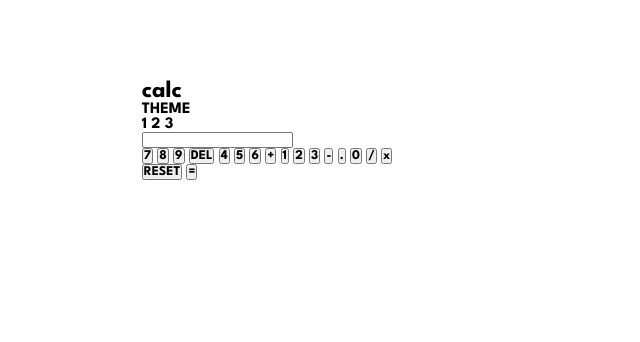
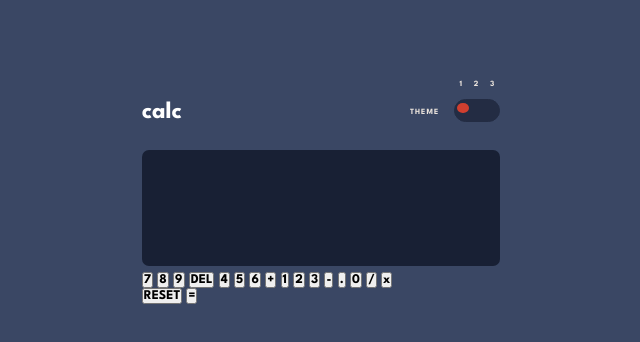
Before and after one commit to uzainmalik123/fr-calc-app, a website built with Vite: page index.html in a window 1280 px wide. Shown: the whole page, without its empty margins (319-959 px from the left). Built offline with nearby package versions, Linux system fonts and the light colour scheme.

Commit message:
changes made

```diff
--- a/index.html
+++ b/index.html
@@ -22,6 +22,7 @@
             <span>3</span>
           </div>
           <div class="themes-button-slider">
+            <div class="themes-button-slider-circle"></div>
             <a href="/" onclick="return false"></a>
             <a href="/" onclick="return false"></a>
             <a href="/" onclick="return false"></a>
--- a/style.css
+++ b/style.css
@@ -67,6 +67,9 @@
     padding: 0;
     font-family: 'League Spartan', sans-serif;
 }
+a {
+    cursor: pointer;
+}
 main {
     display: flex;
     justify-content: center;
@@ -74,6 +77,8 @@ main {
 
     width: 100%;
     height: 100dvh;
+
+    background-color: var(--theme-1-main-background);
 }
 section {
     display: flex;
@@ -82,3 +87,111 @@ section {
     width: 28%;
     height: 80%;
 }
+input {
+    width: 100%;
+    height: 90%;
+    border-radius: 7px;
+    border: none;
+    outline: none;
+    background-color: var(--theme-1-screen-background);
+    display: flex;
+    justify-content: flex-end;
+    align-items: flex-end;
+    color: #fff;
+    font-size: 2.5rem;
+    padding: 0 1.5rem;
+}
+input::-webkit-outer-spin-button,
+input::-webkit-inner-spin-button {
+  -webkit-appearance: none;
+  margin: 0;
+}
+input[type=number] {
+  -moz-appearance: textfield;
+}
+.themes {
+    display: flex;
+    align-items: center;
+    justify-content: space-between;
+
+    width: 100%;
+    height: 10%;
+}
+.themes-text {
+    width: 83%;
+    height: 100%;
+
+    display: flex;
+    justify-content: space-between;
+    align-items: center;
+}
+.themes-text h2 {
+    color: #fff;
+}
+.themes-text span {
+    font-size: 0.5rem;
+    letter-spacing: 1px;
+    color: var(--theme-1-key-background-3);
+}
+.themes-button {
+    width: 13%;
+    height: 100%;
+
+    display: flex;
+    flex-direction: column;
+    align-items: center;
+}
+.themes-button-text {
+    width: 75%;
+    height: 30%;
+
+    display: flex;
+    justify-content: space-between;
+}
+.themes-button-text span {
+    font-size: 0.5rem;
+    color: var(--theme-1-key-background-3);
+}
+.themes-button-slider {
+    width: 100%;
+    height: 35%;
+    position: relative;
+
+    display: flex;
+
+    border: 1px solid var(--theme-1-toggle-background);
+    background-color: var(--theme-1-toggle-background);
+    border-radius: 15px;
+}
+.themes-button-slider a {
+    width: 33%;
+    height: 100%;
+    z-index: 1;
+}
+.themes-button-slider a:nth-child(2) {
+    border-top-left-radius: inherit;
+    border-bottom-left-radius: inherit;
+}
+.themes-button-slider a:nth-child(4) {
+    border-top-right-radius: inherit;
+    border-bottom-right-radius: inherit;
+}
+.themes-button-slider-circle {
+    position: absolute;
+    width: 0.75rem;
+    height: 0.65rem;
+    border: none;
+    outline: none;
+    border-radius: 50%;
+    margin-top: 0.15rem;
+    margin-left: 0.17rem;
+    background-color: var(--theme-1-key-background-2);
+}
+.input {
+    display: flex;
+    justify-content: center;
+    align-items: center;
+
+    width: 100%;
+    height: 20%;
+}
```
